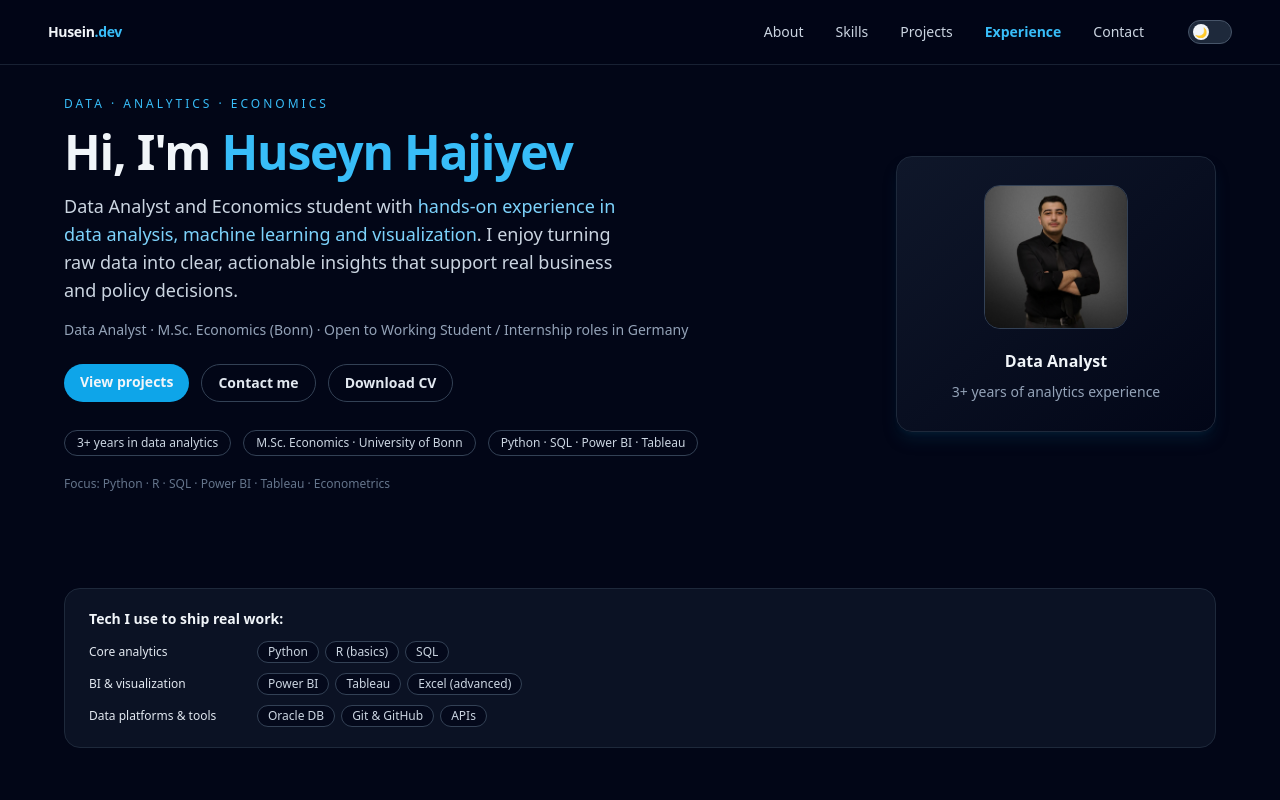
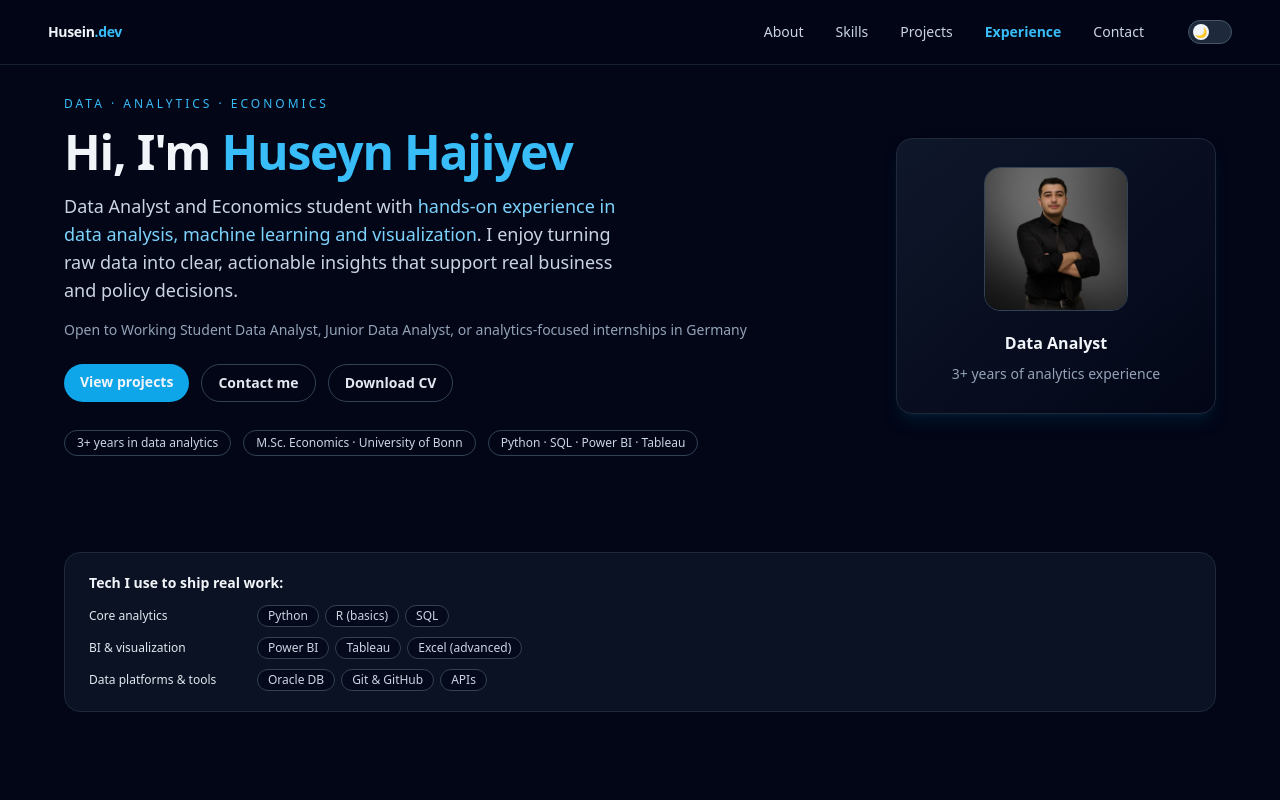
Before and after one commit to HuseinHaji/husein-portfolio, a React (Vite) app: page / in a window 1280 px wide. Shown: the top 800 px of the page. Built offline with nearby package versions, Linux system fonts and the light colour scheme.

Commit message:
Updated Experience and Hero

```diff
--- a/src/components/Experience.jsx
+++ b/src/components/Experience.jsx
@@ -12,11 +12,43 @@ const work = [
     location: "Cologne, Germany · On-site",
     bullets: [
       "Creation of ad-hoc queries, reports and data analyses for global risk underwriting.",
-      "Development of ML models for credit limit decisions (neural nets, fuzzy logic).",
-      "Working with Oracle DB, ML platforms and MS Office suite.",
+      "Development of machine learning models to optimize automatic credit limit decisions, including neural networks and fuzzy logic.",
+      "Utilizing Oracle databases, Microsoft Office suite, and machine learning platforms.",
     ],
   },
-  // ... (your other jobs unchanged)
+  {
+    role: "Data Analyst",
+    org: "FINCA NBCO",
+    period: "Jun 2023 – Aug 2024",
+    location: "Azerbaijan",
+    bullets: [
+      "Developed data-driven models to improve customer segmentation and risk assessment.",
+      "Streamlined data workflows with Python and SQL, improving reporting efficiency.",
+      "Designed dashboards in Power BI and Tableau to communicate insights to stakeholders.",
+    ],
+  },
+  {
+    role: "Data Scientist",
+    org: "QSS Analytics LLC",
+    period: "Mar 2023 – May 2023",
+    location: "Azerbaijan",
+    bullets: [
+      "Built automated dashboards and predictive models using Python, SQL, and BI tools.",
+      "Applied machine learning techniques for trend analysis and forecasting.",
+      "Delivered insights via interactive dashboards and analytics reports.",
+    ],
+  },
+  {
+    role: "Data Analyst",
+    org: "ANG LLC",
+    period: "Nov 2021 – Nov 2022",
+    location: "Azerbaijan",
+    bullets: [
+      "Analyzed large datasets to uncover trends and business drivers.",
+      "Supported forecasting and planning with improved analytical workflows.",
+      "Created clear, actionable reports for leadership.",
+    ],
+  },
 ];
 
 // ----------------------
@@ -30,7 +62,7 @@ const education = [
     location: "Bonn, Germany",
     bullets: [
       "Focus on Econometrics, Statistics, and quantitative methods.",
-      "Research in finance and term-structure modeling.",
+      "Developing research related to finance and term-structure modeling.",
     ],
   },
   {
@@ -39,12 +71,13 @@ const education = [
     period: "2019 – 2023",
     location: "Azerbaijan",
     bullets: [
-      "Strong foundation in quantitative analysis, statistics and finance.",
+      "Strong foundation in quantitative analysis, business statistics, and finance.",
       "Graduated with distinction (94.07 GPA).",
     ],
   },
 ];
 
+// Animation variants
 const containerVariants = {
   hidden: {},
   visible: {
@@ -64,7 +97,9 @@ export default function Experience() {
         Experience & Education
       </h2>
 
-      {/* WORK EXPERIENCE */}
+      {/* ---------------------- */}
+      {/* WORK EXPERIENCE TIMELINE */}
+      {/* ---------------------- */}
       <div>
         <h3 className="text-lg font-semibold text-sky-400 mb-4">
           Work Experience
@@ -77,7 +112,7 @@ export default function Experience() {
           whileInView="visible"
           viewport={{ once: true, amount: 0.25 }}
         >
-          {/* Vertical Line */}
+          {/* vertical line */}
           <div className="absolute left-4 top-0 bottom-0 border-l border-slate-800/70" />
 
           {work.map((exp) => (
@@ -86,7 +121,7 @@ export default function Experience() {
               variants={itemVariants}
               className="relative pb-8 last:pb-0"
             >
-              {/* Timeline Dot (centered on line) */}
+              {/* timeline dot (centered on line) */}
               <div className="absolute left-[10px] top-2 h-3 w-3 rounded-full border border-sky-400 bg-slate-950" />
 
               <div className="rounded-2xl border border-slate-800 bg-slate-900/40 p-4 ml-4">
@@ -105,7 +140,9 @@ export default function Experience() {
 
                 <ul className="mt-2 space-y-1 text-xs text-slate-300">
                   {exp.bullets.map((b) => (
-                    <li key={b}>• {b}</li>
+                    <li key={b} className="leading-relaxed">
+                      • {b}
+                    </li>
                   ))}
                 </ul>
               </div>
@@ -114,9 +151,13 @@ export default function Experience() {
         </motion.div>
       </div>
 
-      {/* EDUCATION */}
+      {/* ---------------------- */}
+      {/* EDUCATION TIMELINE */}
+      {/* ---------------------- */}
       <div>
-        <h3 className="text-lg font-semibold text-sky-400 mb-4">Education</h3>
+        <h3 className="text-lg font-semibold text-sky-400 mb-4">
+          Education
+        </h3>
 
         <motion.div
           className="relative mt-4 pl-12"
@@ -125,7 +166,7 @@ export default function Experience() {
           whileInView="visible"
           viewport={{ once: true, amount: 0.25 }}
         >
-          {/* Vertical Line */}
+          {/* vertical line */}
           <div className="absolute left-4 top-0 bottom-0 border-l border-slate-800/70" />
 
           {education.map((exp) => (
@@ -134,7 +175,7 @@ export default function Experience() {
               variants={itemVariants}
               className="relative pb-8 last:pb-0"
             >
-              {/* Timeline Dot (centered) */}
+              {/* timeline dot (centered on line) */}
               <div className="absolute left-[10px] top-2 h-3 w-3 rounded-full border border-sky-400 bg-slate-950" />
 
               <div className="rounded-2xl border border-slate-800 bg-slate-900/40 p-4 ml-4">
@@ -153,7 +194,9 @@ export default function Experience() {
 
                 <ul className="mt-2 space-y-1 text-xs text-slate-300">
                   {exp.bullets.map((b) => (
-                    <li key={b}>• {b}</li>
+                    <li key={b} className="leading-relaxed">
+                      • {b}
+                    </li>
                   ))}
                 </ul>
               </div>
--- a/src/components/Hero.jsx
+++ b/src/components/Hero.jsx
@@ -33,7 +33,7 @@ export default function Hero() {
         </p>
 
         <p className="text-sm text-slate-400">
-          Data Analyst · M.Sc. Economics (Bonn) · Open to Working Student / Internship roles in Germany
+          Open to Working Student Data Analyst, Junior Data Analyst, or analytics-focused internships in Germany
         </p>
 
         <div className="flex flex-wrap gap-3 pt-2">
@@ -72,9 +72,6 @@ export default function Hero() {
           </span>
         </div>
 
-        <p className="text-xs text-slate-500 pt-1">
-          Focus: Python · R · SQL · Power BI · Tableau · Econometrics
-        </p>
       </motion.div>
 
       {/* Right – card (BIGGER) */}
```
